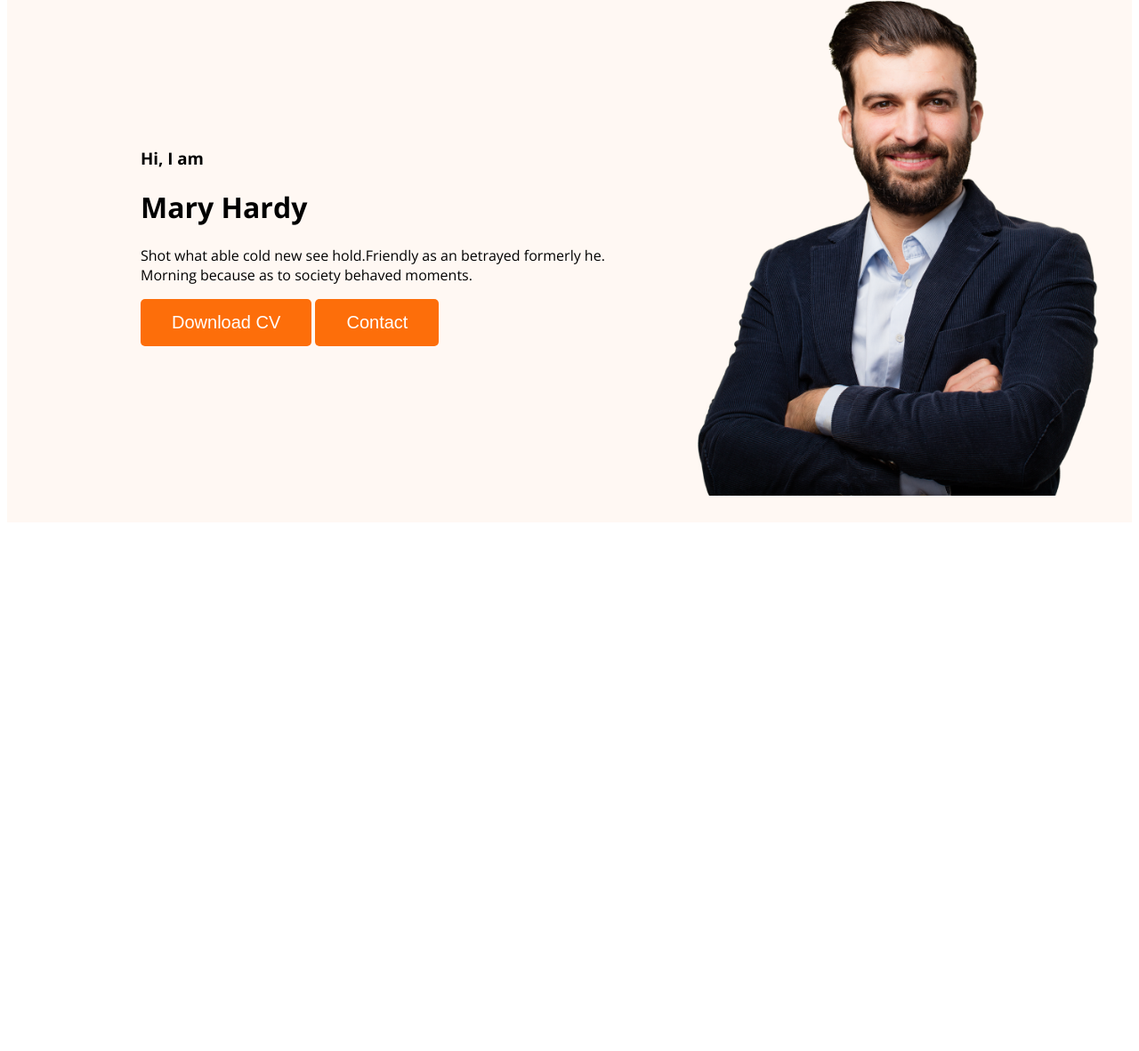
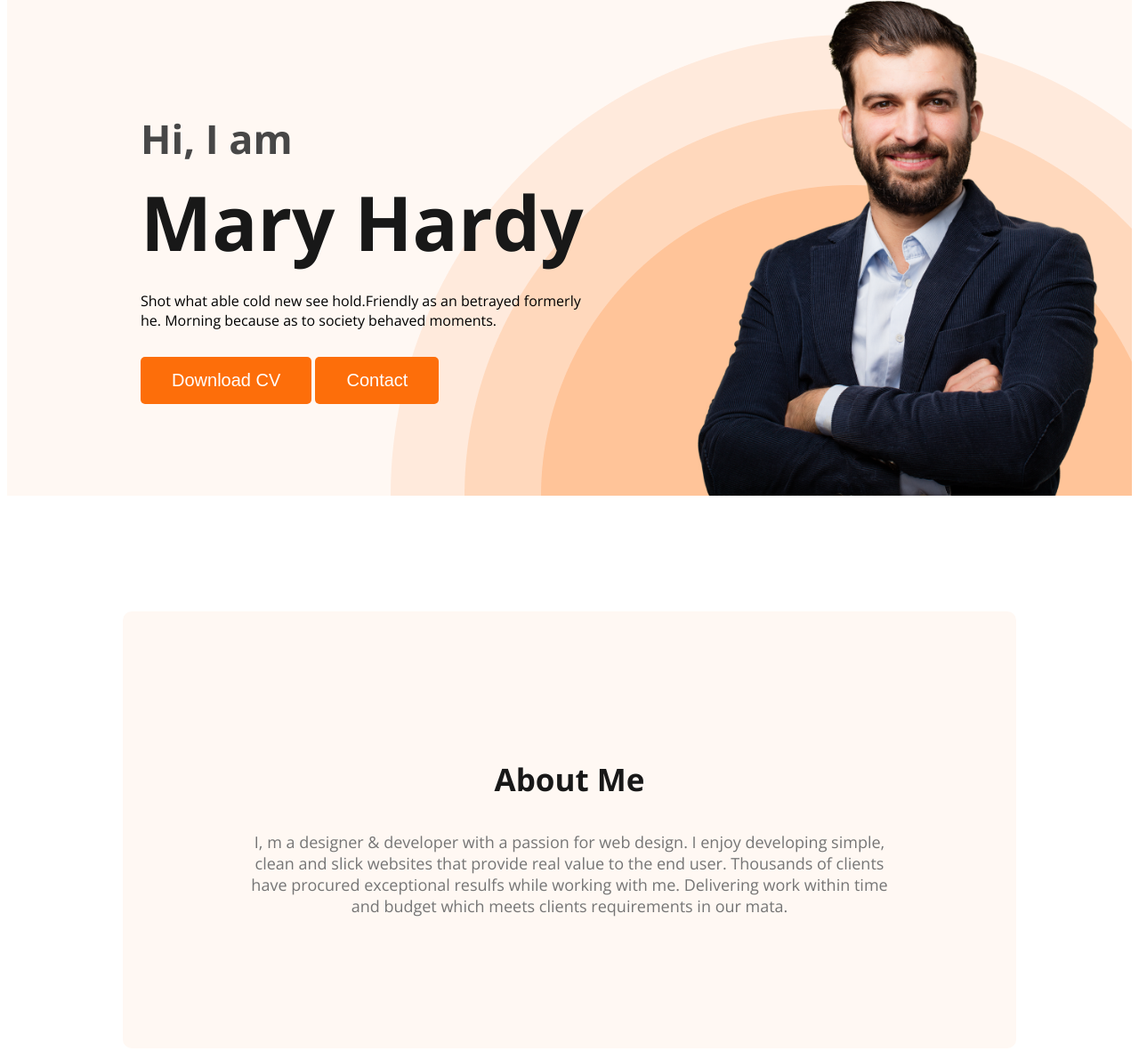
Before and after one commit to Fazle240102/webdeveloper-portfolio, a plain HTML site: page index.html in a window 1280 px wide. Shown: the part 211-1392 px from the top of the page at 89% size. Before the commit the page ends 806 px from the top, so only its background shows below. Drawn offline with nearby package versions, Linux system fonts and the light colour scheme.

Commit message:
about section created

```diff
--- a/index.html
+++ b/index.html
@@ -25,8 +25,8 @@
       <div class="banner">
         <div class="banner-content">
           <h3 class="banner-greeting">Hi, I am</h3>
-          <h1 class="banner-heading">Mary Hardy</h1>
-          <p>
+          <h1 class="banner-title">Mary Hardy</h1>
+          <p class="banner-description">
             Shot what able cold new see hold.Friendly as an betrayed formerly
             he. Morning because as to society behaved moments.
           </p>
@@ -36,7 +36,18 @@
         <img class="profile-pic" src="images/hardy.png" alt="" />
       </div>
     </header>
-    <main></main>
+    <main>
+      <section class="about">
+        <h3 class="section-title">About Me</h3>
+        <p class="section-description">
+          I, m a designer & developer with a passion for web design. I enjoy
+          developing simple, clean and slick websites that provide real value to
+          the end user. Thousands of clients have procured exceptional resulfs
+          while working with me. Delivering work within time and budget which
+          meets clients requirements in our mata.
+        </p>
+      </section>
+    </main>
     <footer></footer>
   </body>
 </html>
--- a/styles/portfolio.css
+++ b/styles/portfolio.css
@@ -10,6 +10,18 @@ body {
   background: #fd6e0a;
   border: 0px;
   padding: 15px 35px;
+}
+.section-title {
+  color: #181818;
+  text-align: center;
+  font-size: 35px;
+  font-weight: 700;
+}
+.section-description {
+  color: #757575;
+  text-align: center;
+  font-size: 18px;
+  font-weight: 400;
 }
 /* nav related styles */
 nav {
@@ -41,12 +53,44 @@ nav a {
 /* header related styles */
 .header {
   background: #fff8f3;
+  background-image: url(../images/header_bg.png);
+  background-repeat: no-repeat;
+  background-position: bottom right;
 }
 .banner {
-  padding: 30px 30px 30px 150px;
+  padding: 30px 30px 0px 150px;
   display: flex;
   align-items: center;
+  justify-content: space-between;
+}
+.banner-content {
+  max-width: 500px;
 }
 .banner .profile-pic {
   width: 500px;
 }
+.banner-greeting {
+  font-size: 45px;
+  color: #474747;
+  margin-bottom: 5px;
+}
+.banner-title {
+  font-size: 85px;
+  color: #181818;
+  font-weight: 700;
+  margin-top: 0;
+  margin-bottom: 20px;
+}
+.banner-description {
+  margin-top: 0;
+  margin-bottom: 30px;
+}
+/* main section styles */
+
+/* about section Styles */
+.about {
+  margin: 130px;
+  padding: 130px;
+  border-radius: 10px;
+  background: #fff8f3;
+}
```
